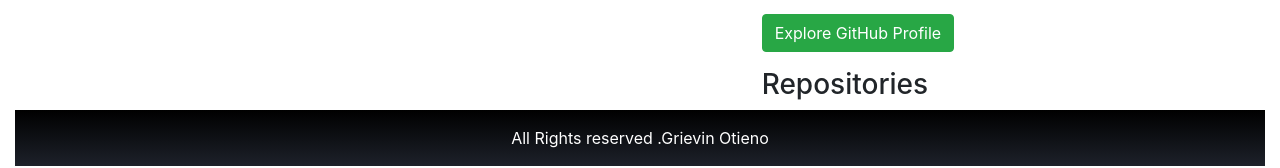
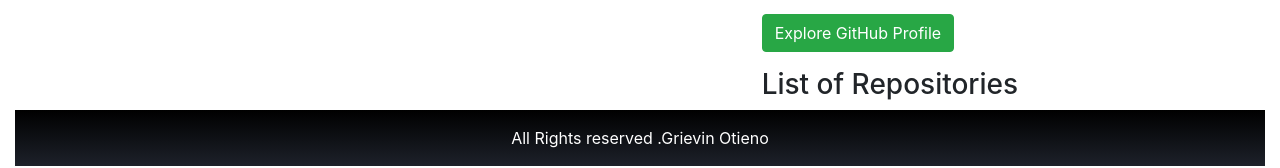
Before and after one commit to tailorv/Git-Insta, an Angular app: page / in a window 1280 px wide. Shown: the part 750-918 px from the top of the page. Built offline with nearby package versions, Linux system fonts and the light colour scheme.

Commit message:
add links to repository

```diff
--- a/src/app/components/profile/profile.component.html
+++ b/src/app/components/profile/profile.component.html
@@ -48,7 +48,7 @@
 
                             <div class="panel panel-default">
                                 <div class="panel-heading">
-                                    <h3 class="panel-title">Repositories</h3>
+                                    <h3 class="panel-title">List of Repositories</h3>
                                 </div>
                                 <div class="panel-body" *ngFor="let repo of repos">
                                     <h4>
```
